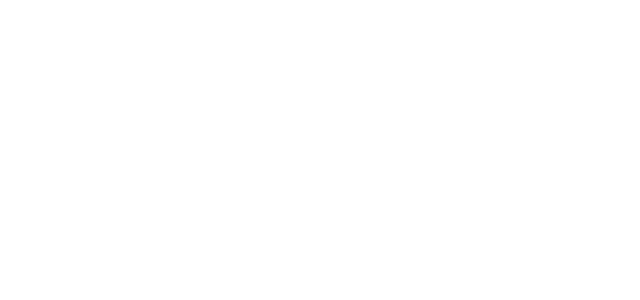
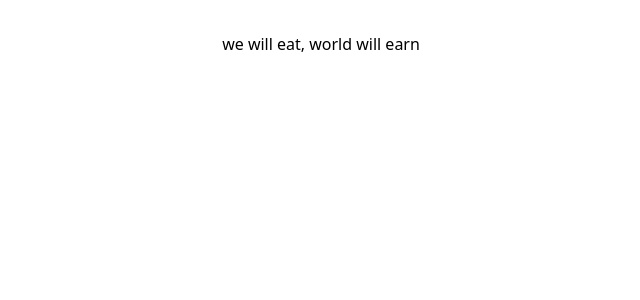
Before and after one commit to hammasahmed/EMS, a React (Vite) app: page / in a window 1280 px wide. Shown: the top 300 px of the page, without its empty margins (319-959 px from the left). Built offline with nearby package versions, Linux system fonts and the light colour scheme.

Commit message:
checking stuff

```diff
--- a/src/App.tsx
+++ b/src/App.tsx
@@ -1,11 +1,10 @@
 
 import './App.css'
 
-function App() {
-
-  <nav h-3 bg-pink-900 >
-
-  </nav>
+function App() {return(
+ <div>
+  <p >we will eat, world will earn</p>
+ </div>)
 }
 
 export default App
--- a/src/main.tsx
+++ b/src/main.tsx
@@ -2,6 +2,7 @@
 import ReactDOM from 'react-dom/client'
 import App from './App.tsx'
 import './index.css'
+
 
 ReactDOM.createRoot(document.getElementById('root')!).render(
   <React.StrictMode>
```
